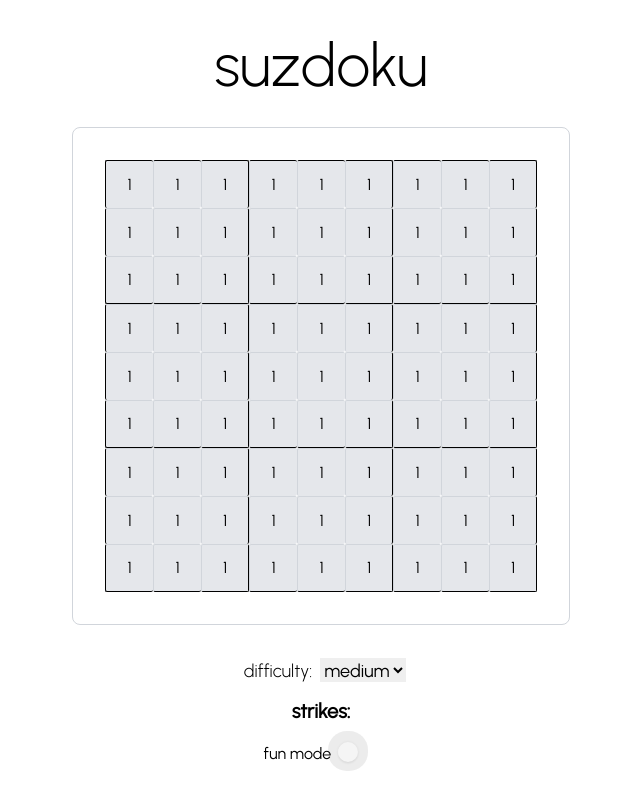
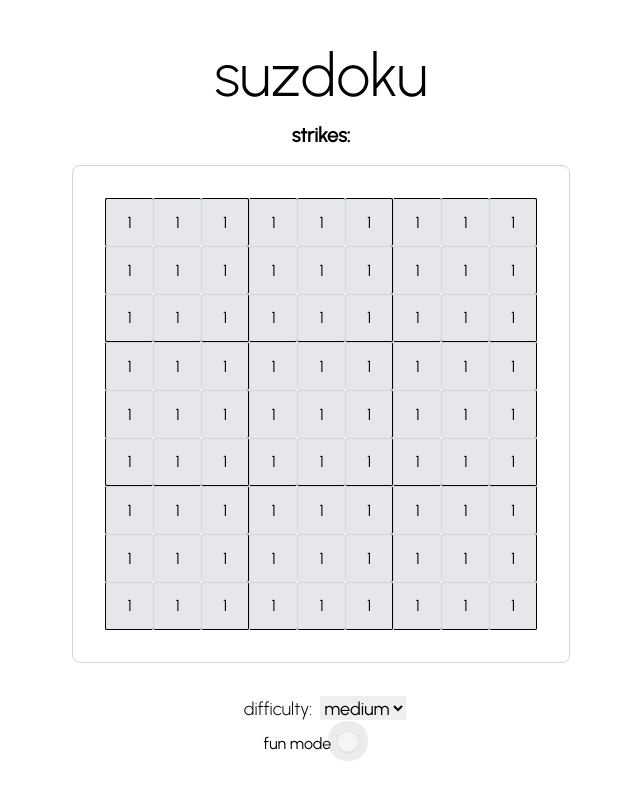
Before and after one commit to parthematics/suzdoku, a React (Create React App) app: page / in a window 1280 px wide. Both pictures are taken after a click on the switch "fun mode". Shown: the whole page, without its empty margins (319-959 px from the left). Built offline with nearby package versions, Linux system fonts and the light colour scheme; no server answers; what @algorithm.ts/sudoku would draw is missing.

Commit message:
better UI for strikes

```diff
--- a/src/App.tsx
+++ b/src/App.tsx
@@ -51,6 +51,11 @@ function App() {
   return (
     <div className="flex flex-col items-center justify-center min-h-screen">
       <h1 className="text-6xl font-thin mb-4 font-urbanist">suzdoku</h1>
+      {!funMode && (
+        <p className="text-center font-urbanist text-xl font-bold">
+          {`strikes: ${strikes}`}
+        </p>
+      )}
       <SudokuBoard
         board={gameState.board}
         solution={gameState.solution}
@@ -71,11 +76,6 @@ function App() {
           }}
           userLost={userLost}
         />
-      )}
-      {!funMode && (
-        <p className="text-center font-urbanist text-xl font-bold mt-3 mb-2">
-          {`strikes: ${strikes}`}
-        </p>
       )}
       <div className="mt-2">
         <label
```
